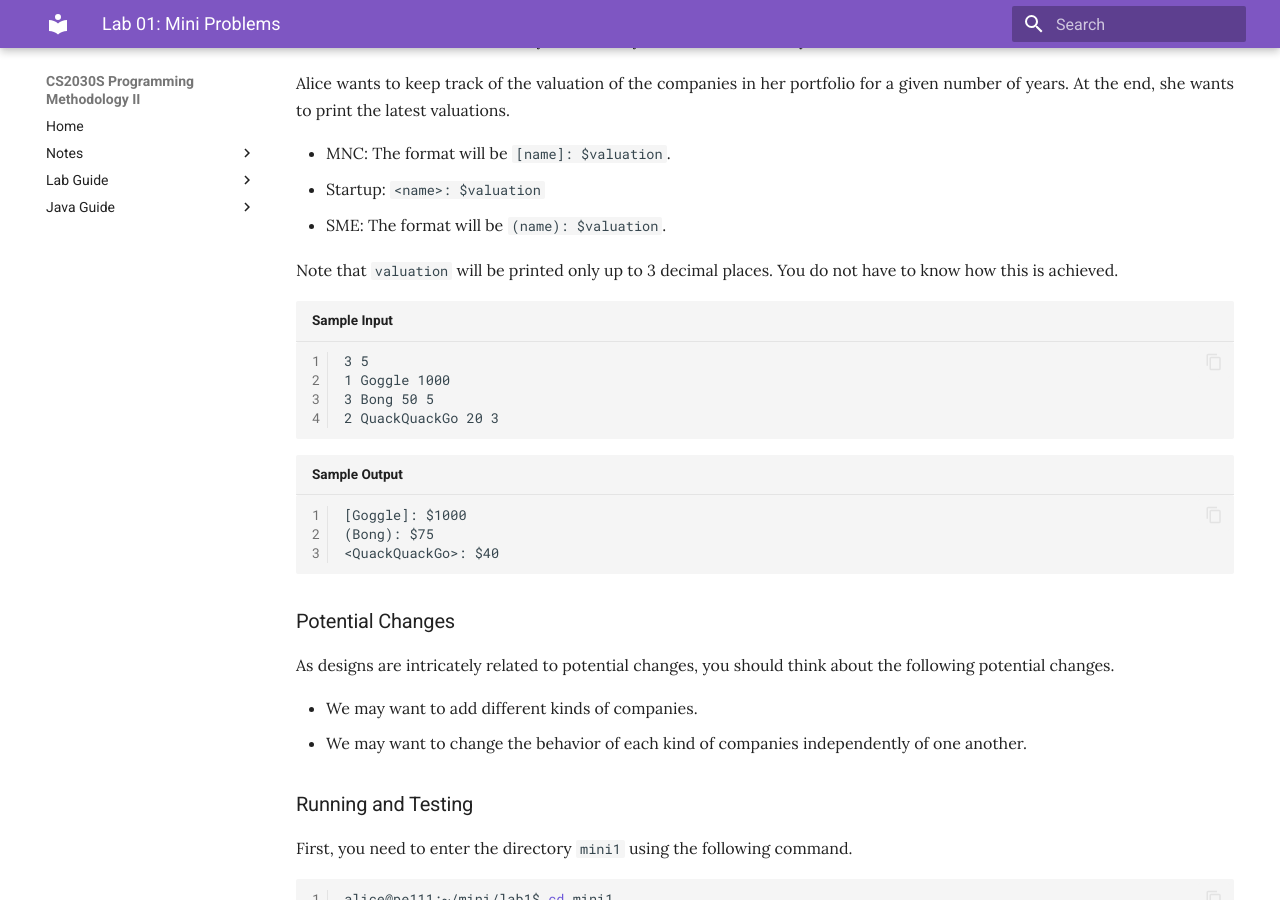
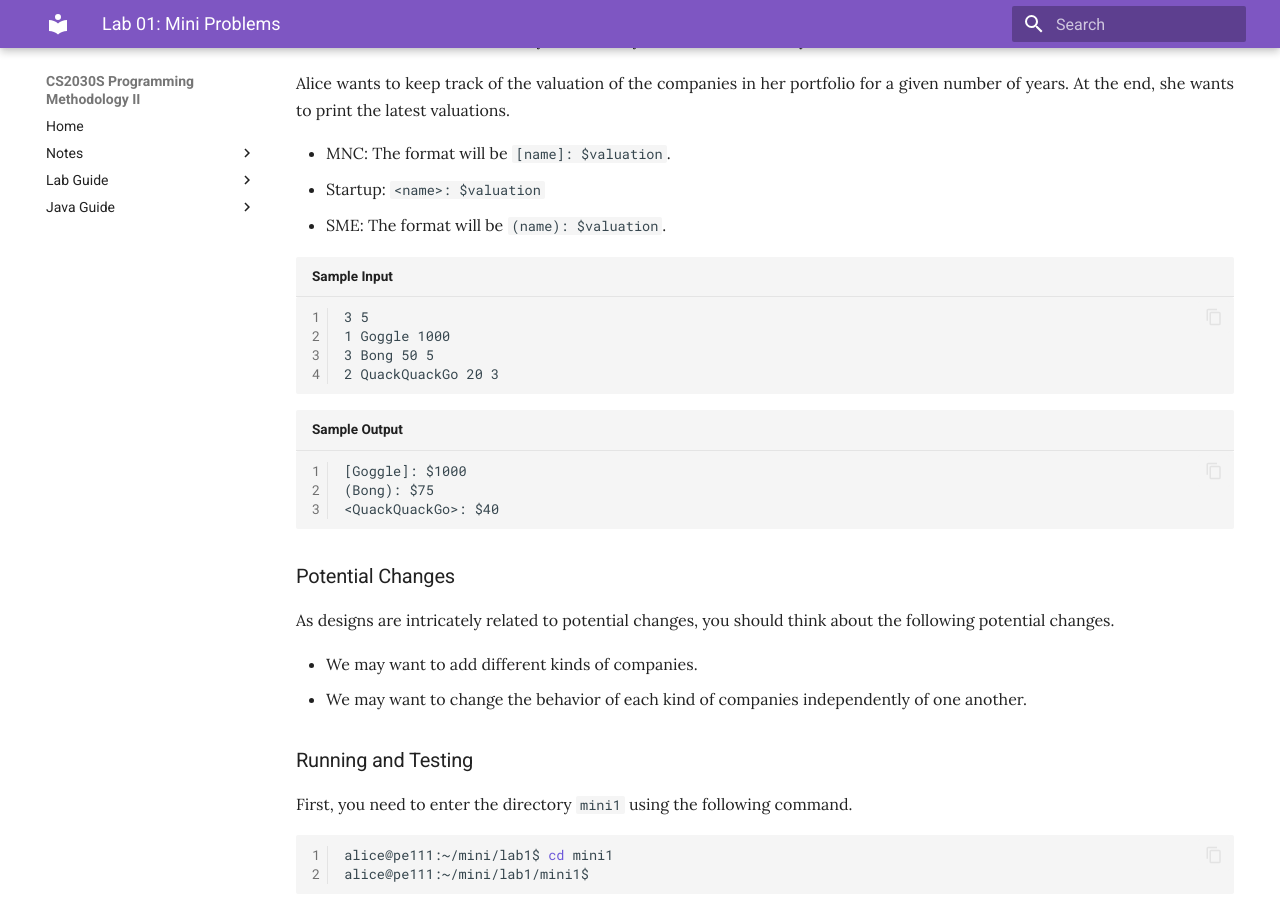
Before and after one commit to nus-cs2030s/2425-s1, an MkDocs documentation site: the page built from docs/labs/lab01.md, in a window 1280 px wide and 900 px high, scrolled down 871 px. Built offline with MkDocs 1.6.1 and Material for MkDocs 9.7.7, drawn with Linux system fonts in a browser that asks for light colours.

Commit message:
Update lab01.md

````diff
--- a/docs/labs/lab01.md
+++ b/docs/labs/lab01.md
@@ -41,8 +41,6 @@ At the end, she wants to print the latest valuations.
 - Startup: `<name>: $valuation`
 - SME: The format will be `(name): $valuation`.
 
-Note that `valuation` will be printed only up to 3 decimal places.
-You do not have to know how this is achieved.
 
 ```title="Sample Input"
 3 5
````
